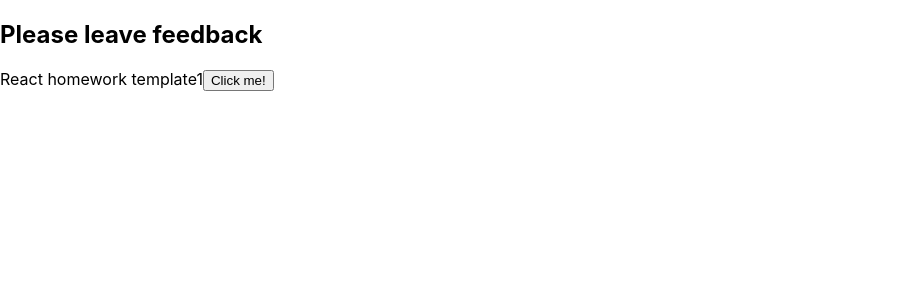
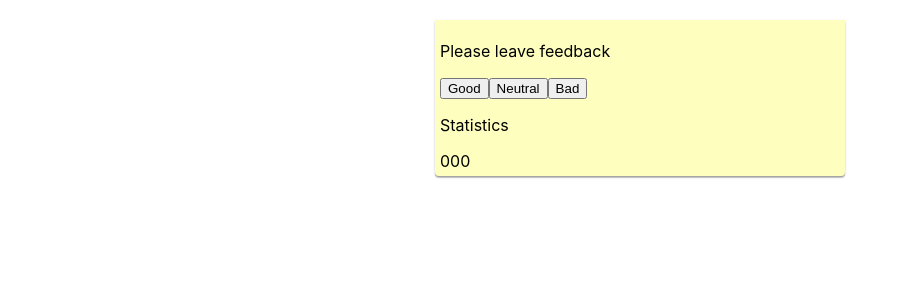
Before and after one commit to sasha-khomiak/goit-react-hw-02-feedback, a React (Create React App) app: page / in a window 1280 px wide. Shown: the top 300 px of the page, without its empty margins (0-908 px from the left). Built offline with nearby package versions, Linux system fonts and the light colour scheme.

Commit message:
light style components + functionality

```diff
--- a/package.json
+++ b/package.json
@@ -4,6 +4,8 @@
   "private": true,
   "homepage": "https://sasha-khomiak.github.io/goit-react-hw-02-feedback/",
   "dependencies": {
+    "@emotion/react": "^11.10.8",
+    "@emotion/styled": "^11.10.8",
     "@testing-library/jest-dom": "^5.16.3",
     "@testing-library/react": "^12.1.4",
     "@testing-library/user-event": "^13.5.0",
--- a/src/components/App.jsx
+++ b/src/components/App.jsx
@@ -3,9 +3,11 @@ import Statistics from './Statistics/Statistics';
 export const App = () => {
   return (
     <div>
-      <Statistics />
-      React homework template1
-      <button onClick={event => console.log(event)}>Click me!</button>
+      <Statistics
+        initialValueGood={0}
+        initialValueNeutral={0}
+        initialValueBad={0}
+      />
     </div>
   );
 };
--- a/src/components/Statistics/Statistics.jsx
+++ b/src/components/Statistics/Statistics.jsx
@@ -1,11 +1,65 @@
 import React from 'react';
 
+import { Container } from './Statistics.styled';
+
 class Statistics extends React.Component {
+  // значнен за замовчанням, якщо від пропсів нічого не прийде
+  static defaultProps = {
+    initialValueGood: 0,
+    initialValueNeutral: 0,
+    initialValueBad: 0,
+  };
+
+  // перевірка проп тайпів
+  static propTyprs = {};
+
+  // поточне значення state
+  state = {
+    good: this.props.initialValueGood,
+    neutral: this.props.initialValueNeutral,
+    bad: this.props.initialValueBad,
+  };
+
+  handleClickGood = () => {
+    this.setState(pevstate => {
+      return { good: pevstate.good + 1 };
+    });
+  };
+
+  handleClickNeutral = () => {
+    this.setState(prevstate => {
+      return { neutral: prevstate.neutral + 1 };
+    });
+  };
+
+  handleClickBad = () => {
+    this.setState(prevstate => {
+      return { bad: prevstate.bad + 1 };
+    });
+  };
+
   render() {
     return (
-      <div>
-        <h2>Please leave feedback</h2>
-      </div>
+      <Container>
+        <p>Please leave feedback</p>
+        <div>
+          <button type="button" onClick={this.handleClickGood}>
+            Good
+          </button>
+          <button type="button" onClick={this.handleClickNeutral}>
+            Neutral
+          </button>
+          <button type="button" onClick={this.handleClickBad}>
+            Bad
+          </button>
+        </div>
+        <p>Statistics</p>
+        <div>
+          <span>{this.state.good}</span>
+          <span>{this.state.neutral}</span>
+          <span>{this.state.bad}</span>
+        </div>
+      </Container>
     );
   }
 }
--- /dev/null
+++ b/src/components/Statistics/Statistics.styled.jsx
@@ -0,0 +1,16 @@
+import styled from '@emotion/styled';
+
+export const Container = styled.div`
+  width: 400px;
+  margin-top: 20px;
+  margin-left: auto;
+  margin-right: auto;
+
+  padding: 5px;
+
+  background: #feffbe;
+
+  box-shadow: 0px 1px 3px rgba(0, 0, 0, 0.12), 0px 1px 1px rgba(0, 0, 0, 0.14),
+    0px 2px 1px rgba(0, 0, 0, 0.2);
+  border-radius: 0px 0px 4px 4px;
+`;
```
Also changed, not shown: 1 other file (tests, documents, lock files or other folders).
